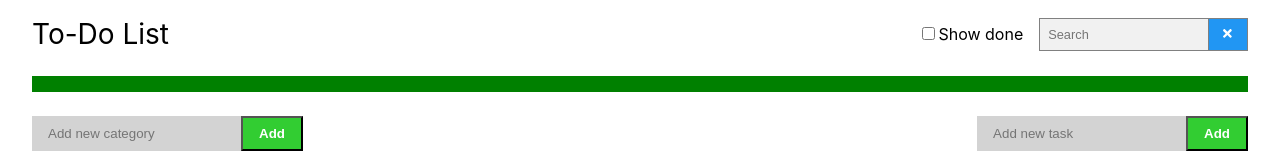
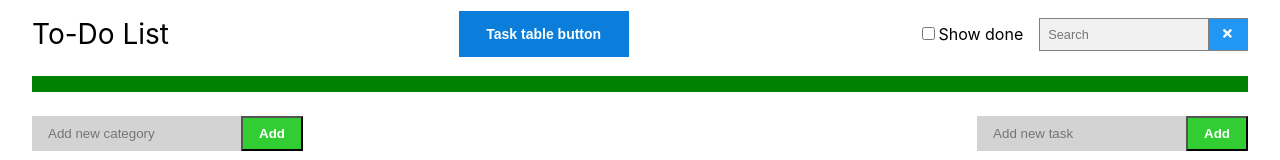
Before and after one commit to GlebShulga/todo_task, a React (Create React App) app: page / in a window 1280 px wide. Shown: the top 160 px of the page. Built offline with nearby package versions, Linux system fonts and the light colour scheme; no server answers.

Commit message:
add class component

```diff
--- a/src/components/App/App.jsx
+++ b/src/components/App/App.jsx
@@ -7,6 +7,7 @@ import CreateCategory from "../CreateCategory/CreateCategory";
 import CreateTask from "../CreateTask/CreateTask";
 import ProgressBar from "../ProgressBar/ProgressBar";
 import Header from "../Header/Header";
+import TaskTable from "../TaskTable/TaskTable";
 import "./App.scss";
 import { fetchCategoryList } from "../../redux/reducers/category";
 import { fetchTaskList } from "../../redux/reducers/task";
@@ -14,6 +15,8 @@ import { fetchTaskList } from "../../redux/reducers/task";
 function App() {
   const dispatch = useDispatch();
   const { isEditingTaskMode } = useSelector((s) => s.task);
+    const { isOpenTaskTable } =
+      useSelector((s) => s.category);
 
   useEffect(() => {
     dispatch(fetchCategoryList());
@@ -23,6 +26,8 @@ function App() {
   return (
     <div className="app">
       <Header />
+      {!isOpenTaskTable &&
+      <>
         <ProgressBar />
         <div className="app-lists">
           <div className="app-list">
@@ -35,6 +40,8 @@ function App() {
             {isEditingTaskMode && <EditTask />}
           </div>
         </div>
+      </>}
+      {isOpenTaskTable && <TaskTable />}
     </div>
   );
 }
--- a/src/components/Header/Header.jsx
+++ b/src/components/Header/Header.jsx
@@ -3,7 +3,10 @@ import { FontAwesomeIcon } from "@fortawesome/react-fontawesome";
 import { faTimes } from "@fortawesome/free-solid-svg-icons";
 import "./Header.scss";
 import { useSelector, useDispatch } from "react-redux";
-import { setIsFilterStatusDone } from "../../redux/reducers/category";
+import {
+  setIsFilterStatusDone,
+  setIsOpenTaskTable,
+} from "../../redux/reducers/category";
 import { setIsSearch, setSearchCriteria } from "../../redux/reducers/task";
 
 const Header = () => {
@@ -26,6 +29,14 @@ const Header = () => {
       <div className="header-title" to="/">
         To-Do List
       </div>
+      <button
+        className="header-task-table_button"
+        onClick={() => {
+          dispatch(setIsOpenTaskTable(true));
+        }}
+      >
+        Task table button
+      </button>
       <div className="header-filter_form">
         <div className="status">
           <input
--- a/src/components/Header/Header.scss
+++ b/src/components/Header/Header.scss
@@ -59,3 +59,26 @@ a:hover {
     display: table;
   }
 }
+
+$primary: #0b7dda;
+
+.header-task-table_button {
+  padding: 0.8rem 1.6rem;
+  font-size: 14px;
+  font-weight: 900;
+  color: #fff;
+  background-color: $primary;
+  border: 2px solid $primary;
+  cursor: pointer;
+  width: max-content;
+  transition: 0.25s ease;
+
+  &:hover {
+    color: $primary;
+    background-color: transparent;
+  }
+  &--transparent {
+    color: $primary;
+    background-color: transparent;
+  }
+}
--- /dev/null
+++ b/src/components/TaskTable/TaskTable.jsx
@@ -0,0 +1,71 @@
+import React, { Component } from "react";
+import axios from "axios";
+import "./TaskTable.scss";
+
+class TaskTable extends Component {
+  constructor(props) {
+    super(props);
+    this.state = {
+      isFetching: false,
+      tasks: [],
+    };
+  }
+
+  renderTableHeader() {
+    return (
+      <tr>
+        <th>Title</th>
+        <th>Description</th>
+        <th>Status</th>
+      </tr>
+    );
+  }
+
+  renderTableData() {
+    return this.state.tasks.map((task) => {
+      const { taskId, title, description, status } = task;
+      return (
+        <tr key={taskId}>
+          <td>{title}</td>
+          <td>{description}</td>
+          <td>{status}</td>
+        </tr>
+      );
+    });
+  }
+
+  render() {
+    return (
+      <div>
+        <h1 className="title">Tasks Table</h1>
+        <table className="tasks-table">
+          <tbody>
+            {this.renderTableHeader()}
+            {this.renderTableData()}
+          </tbody>
+        </table>
+        <p className="fetching">
+          {this.state.isFetching ? "Fetching tasks..." : ""}
+        </p>
+      </div>
+    );
+  }
+  componentDidMount() {
+    this.fetchTasks();
+  }
+
+  async fetchTasksAsync() {
+    try {
+      this.setState({ ...this.state, isFetching: true });
+      const response = await axios.get("/api/v1/task");
+      this.setState({ tasks: response.data, isFetching: false });
+    } catch (e) {
+      console.log(e);
+      this.setState({ ...this.state, isFetching: false });
+    }
+  }
+
+  fetchTasks = this.fetchTasksAsync;
+}
+
+export default TaskTable;
--- /dev/null
+++ b/src/components/TaskTable/TaskTable.scss
@@ -0,0 +1,28 @@
+.title {
+  text-align: center;
+}
+
+.fetching {
+  text-align: center;
+  font-size: large;
+}
+
+.tasks-table {
+  text-align: center;
+  border-collapse: collapse;
+  border: 0.2rem solid #ddd;
+  width: 100%;
+
+}
+
+.tasks-table td, .tasks-table th {
+  border: 0.1rem solid #ddd;
+  padding: 0.5rem;
+}
+
+.tasks-table th {
+  padding: 1rem 0;
+  text-align: center;
+  background-color: #4CAF50;
+  color: white;
+}
--- a/src/redux/reducers/category.js
+++ b/src/redux/reducers/category.js
@@ -10,6 +10,7 @@ const UPDATE_CHOSEN_CATEGORY = "UPDATE_CHOSEN_CATEGORY";
 const SET_IS_FILTER_STATUS_DONE = "SET_IS_FILTER_STATUS_DONE";
 const SET_IS_EDITING_CATEGORY_MODE = "SET_IS_EDITING_CATEGORY_MODE";
 const SET_IS_CREATE_TASK_MODAL = "SET_IS_CREATE_TASK_MODAL";
+const SET_IS_OPEN_TASK_TABLE = "SET_IS_OPEN_TASK_TABLE";
 
 const initialState = {
   categoryList: [],
@@ -19,6 +20,7 @@ const initialState = {
   isFilterStatusDone: false,
   isEditingCategoryMode: false,
   isCreateTaskModalOpen: false,
+  isOpenTaskTable: false,
 };
 
 // eslint-disable-next-line import/no-anonymous-default-export
@@ -47,6 +49,9 @@ export default (state = initialState, action) => {
     }
     case SET_IS_CREATE_TASK_MODAL: {
       return { ...state, isCreateTaskModalOpen: action.data };
+    }
+    case SET_IS_OPEN_TASK_TABLE: {
+      return { ...state, isOpenTaskTable: action.data };
     }
     default:
       return state;
@@ -153,3 +158,9 @@ export function setIsCreateTaskModalOpen(data) {
     dispatch({ type: SET_IS_CREATE_TASK_MODAL, data });
   };
 }
+
+export function setIsOpenTaskTable(data) {
+  return (dispatch) => {
+    dispatch({ type: SET_IS_OPEN_TASK_TABLE, data });
+  };
+}
```
Also changed, not shown: 1 other file (tests, documents, lock files or other folders). Lines whose indentation alone changed are shown as unchanged.
